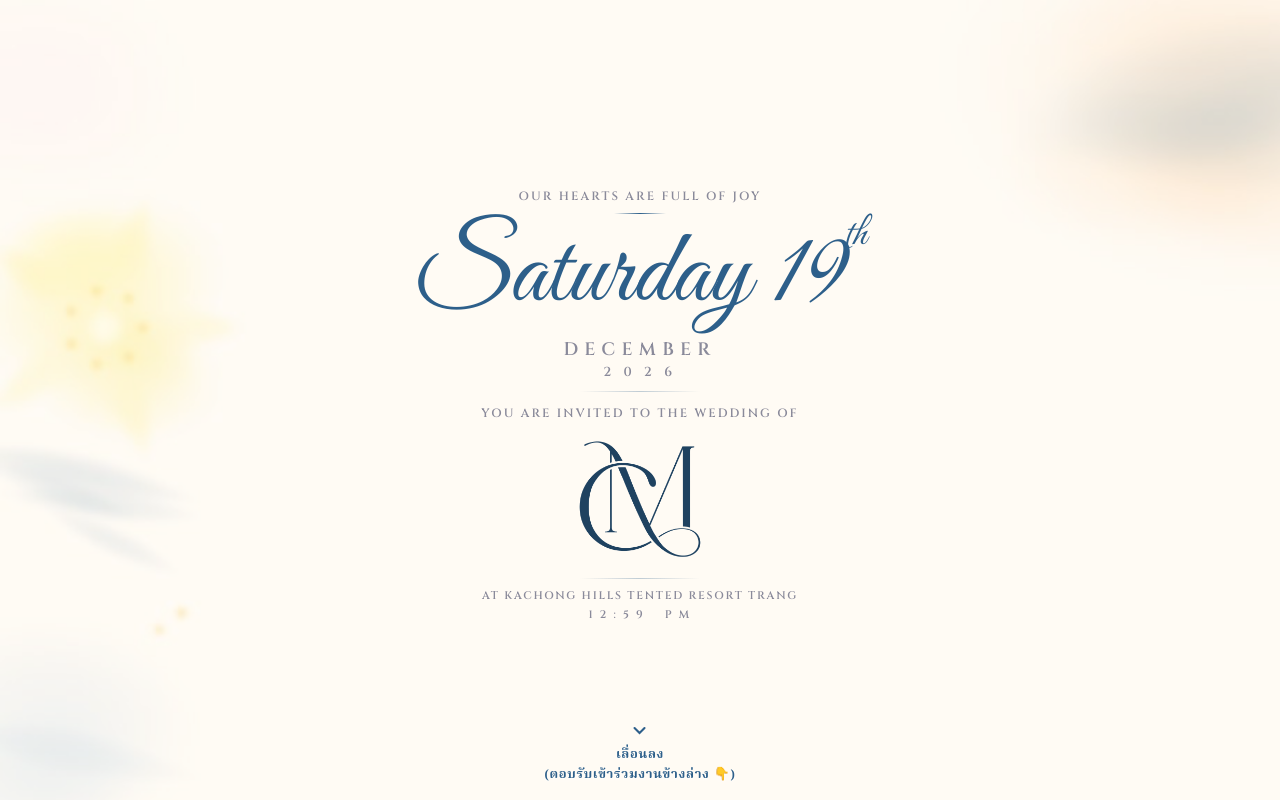
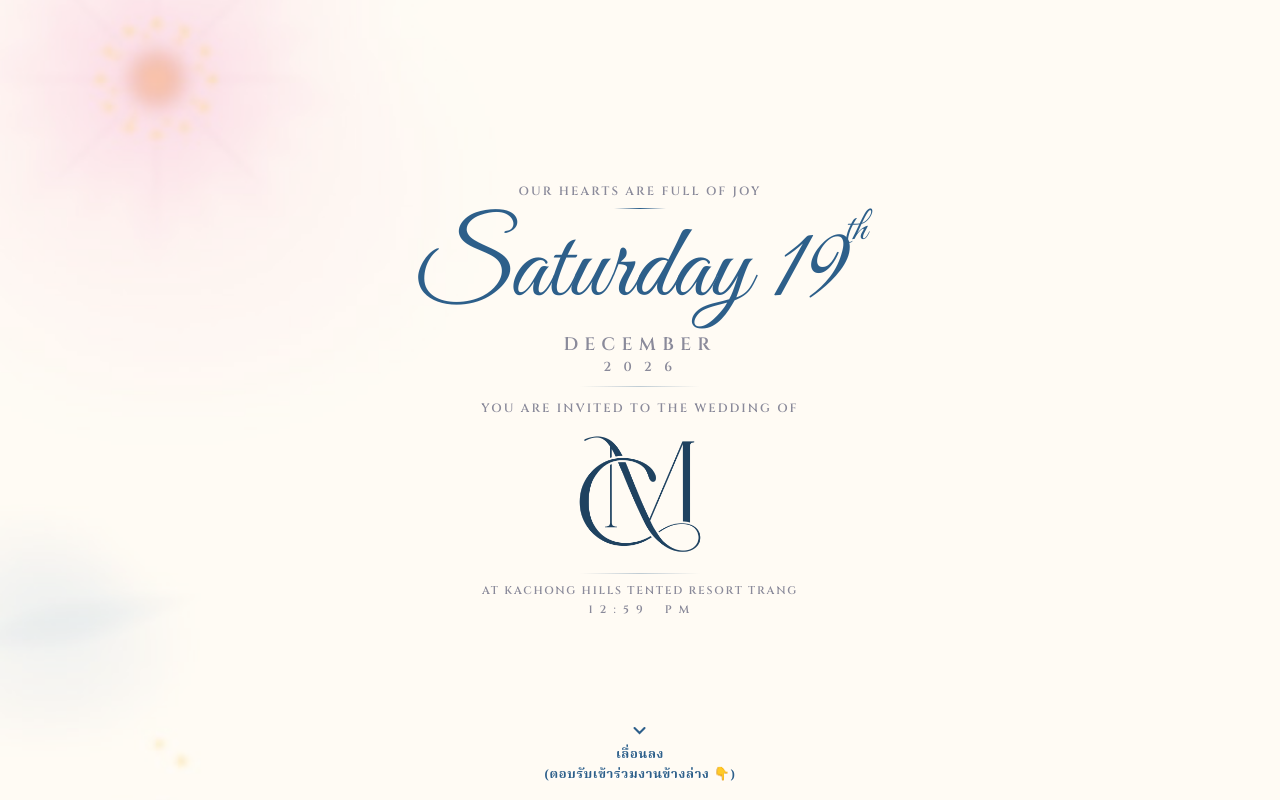
Before and after one commit to 0xchimz/mcwedding.day, a Next.js app: page / in a window 1280 px wide. Shown: the top 800 px of the page. Built offline with nearby package versions, Linux system fonts and the light colour scheme.

Commit message:
Refactor background image and overlay using pseudo-elements, adjust section paddings and heights, and update registration button text.

```diff
--- a/app/globals.css
+++ b/app/globals.css
@@ -26,16 +26,25 @@ body {
   font-family: 'Noto Serif Thai', serif;
   color: var(--text);
   overflow-x: hidden;
-  background: #fefaf4 url('/images/bg.jpg') center / cover fixed;
+  background-color: #fefaf4;
 }
 
 body::before {
   content: '';
   position: fixed;
   inset: 0;
-  z-index: 0;
+  z-index: -2;
+  background: url('/images/bg.jpg') center / cover no-repeat;
   pointer-events: none;
+}
+
+body::after {
+  content: '';
+  position: fixed;
+  inset: 0;
+  z-index: -1;
   background: rgba(254, 250, 244, 0.46);
+  pointer-events: none;
 }
 
 .page-wrap {
@@ -47,7 +56,9 @@ body::before {
 }
 
 .sec {
-  padding: 120px 0;
+  min-height: 100svh;
+  min-height: 100vh; /* Fallback */
+  padding: 40px 0;
   display: flex;
   flex-direction: column;
   align-items: center;
@@ -132,10 +143,9 @@ body::before {
 
 /* COVER */
 #cover {
-  padding-top: 60px;
-  padding-bottom: 50px;
+  padding-top: 20px;
+  padding-bottom: 20px;
   gap: 4px;
-  min-height: 100vh;
 }
 
 #cover .ds {
--- a/app/page.tsx
+++ b/app/page.tsx
@@ -254,7 +254,7 @@ export default function WeddingEcard() {
         <div className="sep"></div>
 
         {/* ══ CLOSING ══ */}
-        <div className="sec" id="closing" style={{ paddingBottom: '95px' }}>
+        <div className="sec" id="closing">
           <R className="gv" >
             <div style={{ fontSize: '48px' }}>We&apos;re Getting Married!</div>
           </R>
@@ -286,7 +286,7 @@ export default function WeddingEcard() {
           <R delay={0.5}>
             <div style={{ marginTop: '15px', marginBottom: '20px' }}>
               <a href="https://forms.gle/vbJbmdb4bSkvk9yA6" target="_blank" rel="noopener noreferrer" className="btn-register">
-                ตอบรับ/ปฏิเสธการเข้าร่วมงาน 💕
+                ฟอร์มยืนยันการเข้าร่วมงาน 💕
               </a>
             </div>
           </R>
```
